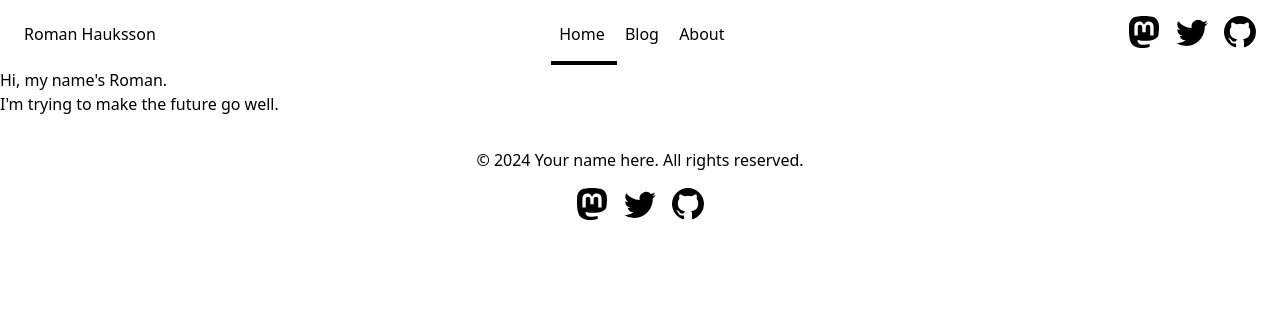
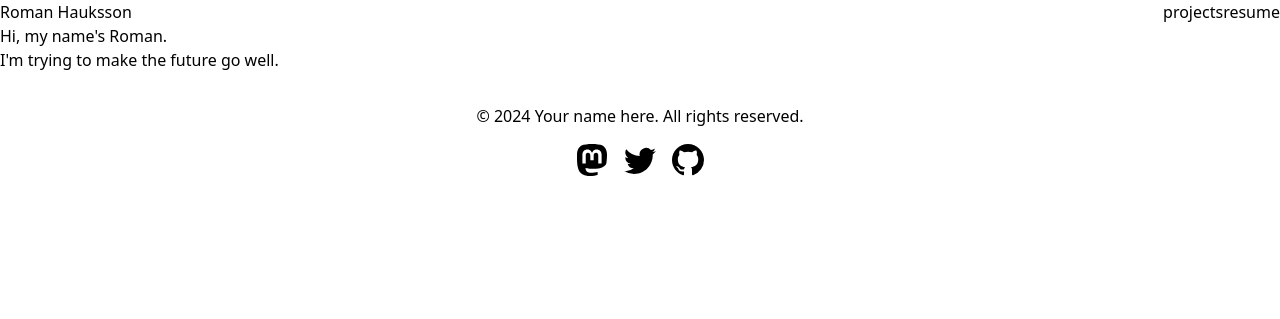
Before and after one commit to RomanHauksson/astro-blog, an Astro site: page / in a window 1280 px wide. Built offline with nearby package versions, Linux system fonts and the light colour scheme; Astro itself is replaced by a stand-in of ours.

Commit message:
Personalize header

```diff
--- a/src/components/Header.astro
+++ b/src/components/Header.astro
@@ -1,85 +1,14 @@
 ---
-import HeaderLink from './HeaderLink.astro';
-import { SITE_TITLE } from '../consts';
+import HeaderLink from "./HeaderLink.astro";
+import { SITE_TITLE } from "../consts";
 ---
 
 <header>
-	<nav>
-		<h2><a href="/">{SITE_TITLE}</a></h2>
-		<div class="internal-links">
-			<HeaderLink href="/">Home</HeaderLink>
-			<HeaderLink href="/blog">Blog</HeaderLink>
-			<HeaderLink href="/about">About</HeaderLink>
-		</div>
-		<div class="social-links">
-			<a href="https://m.webtoo.ls/@astro" target="_blank">
-				<span class="sr-only">Follow Astro on Mastodon</span>
-				<svg viewBox="0 0 16 16" aria-hidden="true" width="32" height="32"
-					><path
-						fill="currentColor"
-						d="M11.19 12.195c2.016-.24 3.77-1.475 3.99-2.603.348-1.778.32-4.339.32-4.339 0-3.47-2.286-4.488-2.286-4.488C12.062.238 10.083.017 8.027 0h-.05C5.92.017 3.942.238 2.79.765c0 0-2.285 1.017-2.285 4.488l-.002.662c-.004.64-.007 1.35.011 2.091.083 3.394.626 6.74 3.78 7.57 1.454.383 2.703.463 3.709.408 1.823-.1 2.847-.647 2.847-.647l-.06-1.317s-1.303.41-2.767.36c-1.45-.05-2.98-.156-3.215-1.928a3.614 3.614 0 0 1-.033-.496s1.424.346 3.228.428c1.103.05 2.137-.064 3.188-.189zm1.613-2.47H11.13v-4.08c0-.859-.364-1.295-1.091-1.295-.804 0-1.207.517-1.207 1.541v2.233H7.168V5.89c0-1.024-.403-1.541-1.207-1.541-.727 0-1.091.436-1.091 1.296v4.079H3.197V5.522c0-.859.22-1.541.66-2.046.456-.505 1.052-.764 1.793-.764.856 0 1.504.328 1.933.983L8 4.39l.417-.695c.429-.655 1.077-.983 1.934-.983.74 0 1.336.259 1.791.764.442.505.661 1.187.661 2.046v4.203z"
-					></path></svg
-				>
-			</a>
-			<a href="https://twitter.com/astrodotbuild" target="_blank">
-				<span class="sr-only">Follow Astro on Twitter</span>
-				<svg viewBox="0 0 16 16" aria-hidden="true" width="32" height="32"
-					><path
-						fill="currentColor"
-						d="M5.026 15c6.038 0 9.341-5.003 9.341-9.334 0-.14 0-.282-.006-.422A6.685 6.685 0 0 0 16 3.542a6.658 6.658 0 0 1-1.889.518 3.301 3.301 0 0 0 1.447-1.817 6.533 6.533 0 0 1-2.087.793A3.286 3.286 0 0 0 7.875 6.03a9.325 9.325 0 0 1-6.767-3.429 3.289 3.289 0 0 0 1.018 4.382A3.323 3.323 0 0 1 .64 6.575v.045a3.288 3.288 0 0 0 2.632 3.218 3.203 3.203 0 0 1-.865.115 3.23 3.23 0 0 1-.614-.057 3.283 3.283 0 0 0 3.067 2.277A6.588 6.588 0 0 1 .78 13.58a6.32 6.32 0 0 1-.78-.045A9.344 9.344 0 0 0 5.026 15z"
-					></path></svg
-				>
-			</a>
-			<a href="https://github.com/withastro/astro" target="_blank">
-				<span class="sr-only">Go to Astro's GitHub repo</span>
-				<svg viewBox="0 0 16 16" aria-hidden="true" width="32" height="32"
-					><path
-						fill="currentColor"
-						d="M8 0C3.58 0 0 3.58 0 8c0 3.54 2.29 6.53 5.47 7.59.4.07.55-.17.55-.38 0-.19-.01-.82-.01-1.49-2.01.37-2.53-.49-2.69-.94-.09-.23-.48-.94-.82-1.13-.28-.15-.68-.52-.01-.53.63-.01 1.08.58 1.23.82.72 1.21 1.87.87 2.33.66.07-.52.28-.87.51-1.07-1.78-.2-3.64-.89-3.64-3.95 0-.87.31-1.59.82-2.15-.08-.2-.36-1.02.08-2.12 0 0 .67-.21 2.2.82.64-.18 1.32-.27 2-.27.68 0 1.36.09 2 .27 1.53-1.04 2.2-.82 2.2-.82.44 1.1.16 1.92.08 2.12.51.56.82 1.27.82 2.15 0 3.07-1.87 3.75-3.65 3.95.29.25.54.73.54 1.48 0 1.07-.01 1.93-.01 2.2 0 .21.15.46.55.38A8.012 8.012 0 0 0 16 8c0-4.42-3.58-8-8-8z"
-					></path></svg
-				>
-			</a>
-		</div>
-	</nav>
+  <nav class="flex flex-row justify-between">
+    <h2><a href="/">{SITE_TITLE}</a></h2>
+    <div class="flex flex-row">
+      <HeaderLink href="/projects">projects</HeaderLink>
+      <HeaderLink href="/about">resume</HeaderLink>
+    </div>
+  </nav>
 </header>
-<style>
-	header {
-		margin: 0;
-		padding: 0 1em;
-		background: white;
-		box-shadow: 0 2px 8px rgba(var(--black), 5%);
-	}
-	h2 {
-		margin: 0;
-		font-size: 1em;
-	}
-
-	h2 a,
-	h2 a.active {
-		text-decoration: none;
-	}
-	nav {
-		display: flex;
-		align-items: center;
-		justify-content: space-between;
-	}
-	nav a {
-		padding: 1em 0.5em;
-		color: var(--black);
-		border-bottom: 4px solid transparent;
-		text-decoration: none;
-	}
-	nav a.active {
-		text-decoration: none;
-		border-bottom-color: var(--accent);
-	}
-	.social-links,
-	.social-links a {
-		display: flex;
-	}
-	@media (max-width: 720px) {
-		.social-links {
-			display: none;
-		}
-	}
-</style>
```
